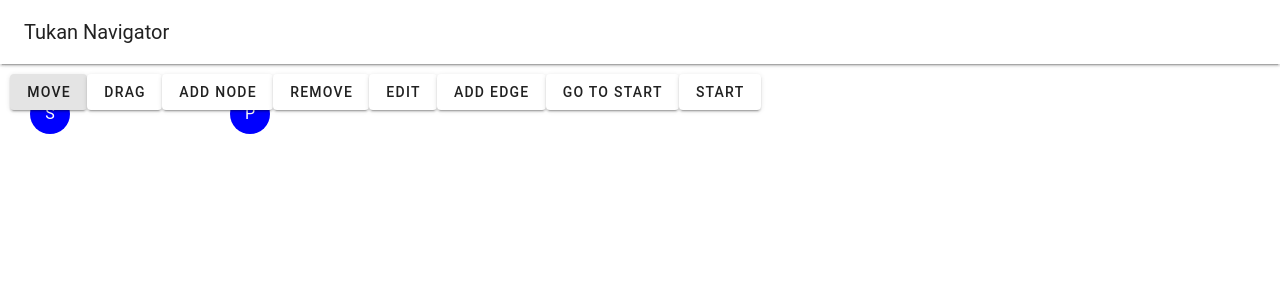
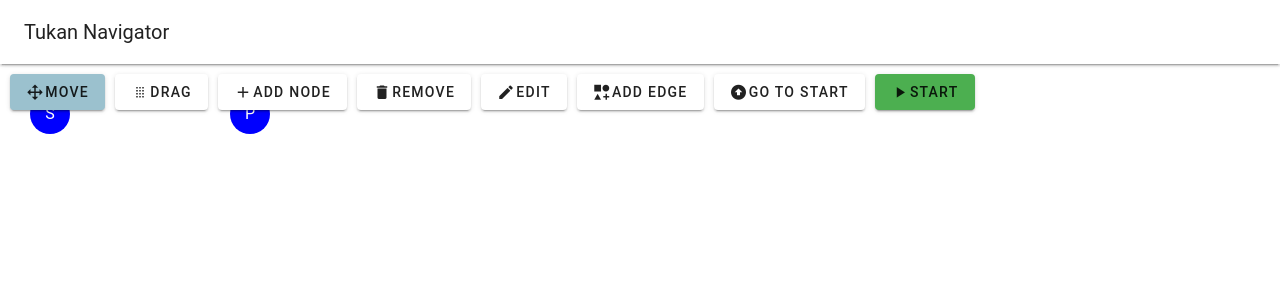
Before and after one commit to smugg99/Tukan-Navigator, a Vue app in the folder web/tukan-navigator/: page / in a window 1280 px wide. Shown: the top 300 px of the page. Built offline with nearby package versions, Linux system fonts and the light colour scheme.

Commit message:
buttons have icons and are separated

```diff
--- a/web/tukan-navigator/src/components/Graph.vue
+++ b/web/tukan-navigator/src/components/Graph.vue
@@ -79,43 +79,61 @@
 
           <!-- Button group outside SVG for z-index stacking -->
           <div class="button-group">
-            <!-- Buttons here -->
+            <!-- Buttons with icons and gaps -->
             <v-btn
               :class="{ 'v-btn--active': mode === 'pan' }"
               @click.stop="setMode('pan')"
               dense
-            >Move</v-btn>
+            >
+              <v-icon>mdi-cursor-move</v-icon> Move
+            </v-btn>
             <v-btn
               :class="{ 'v-btn--active': mode === 'drag' }"
               @click.stop="setMode('drag')"
               dense
-            >Drag</v-btn>
+            >
+              <v-icon>mdi-drag</v-icon> Drag
+            </v-btn>
             <v-btn
               :class="{ 'v-btn--active': mode === 'add' }"
               @click.stop="setMode('add')"
               dense
-            >Add Node</v-btn>
+            >
+              <v-icon>mdi-plus</v-icon> Add Node
+            </v-btn>
             <v-btn
               :class="{ 'v-btn--active': mode === 'remove' }"
               @click.stop="setMode('remove')"
               dense
-            >Remove</v-btn>
+            >
+              <v-icon>mdi-delete</v-icon> Remove
+            </v-btn>
             <v-btn
               :class="{ 'v-btn--active': mode === 'edit' }"
               @click.stop="setMode('edit')"
               dense
-            >Edit</v-btn>
+            >
+              <v-icon>mdi-pencil</v-icon> Edit
+            </v-btn>
             <v-btn
               :class="{ 'v-btn--active': mode === 'addEdge' }"
               @click.stop="setMode('addEdge')"
               dense
-            >Add Edge</v-btn>
-            <v-btn @click.stop="panToNode('S')" dense>Go to start</v-btn>
+            >
+              <v-icon>mdi-shape-plus</v-icon> Add Edge
+            </v-btn>
+            <v-btn
+              @click.stop="panToNode('S')"
+              dense
+            >
+              <v-icon>mdi-arrow-up-bold-circle</v-icon> Go to start
+            </v-btn>
             <v-btn
               :class="animationError ? 'error' : (animationRunning ? 'warning' : 'success')"
               @click.stop="toggleAnimation"
               dense
             >
+              <v-icon>{{ animationRunning ? 'mdi-stop' : (animationError ? 'mdi-replay' : 'mdi-play') }}</v-icon>
               {{ animationRunning ? 'Stop' : (animationError ? 'Restart' : 'Start') }}
             </v-btn>
           </div>
@@ -124,6 +142,7 @@
     </v-row>
   </v-container>
 </template>
+
 <script>
 import { throttle } from 'lodash';
 import Node from './Node.vue';
@@ -600,8 +619,31 @@
 .button-group {
   user-select: none;
   position: absolute;
-  top: 10px; /* Adjust as needed */
-  left: 10px; /* Adjust as needed */
-  z-index: 2; /* Ensure buttons are above SVG content */
+  top: 10px;
+  left: 10px;
+  display: flex;
+  flex-wrap: wrap;
+  gap: 10px;
+  z-index: 10;
+}
+
+.button-group .v-btn {
+  white-space: nowrap;
+}
+
+.v-btn--active {
+  background-color: lightblue;
+}
+
+.error {
+  background-color: #f44336 !important;
+}
+
+.warning {
+  background-color: #ff9800 !important;
+}
+
+.success {
+  background-color: #4caf50 !important;
 }
 </style>
```
